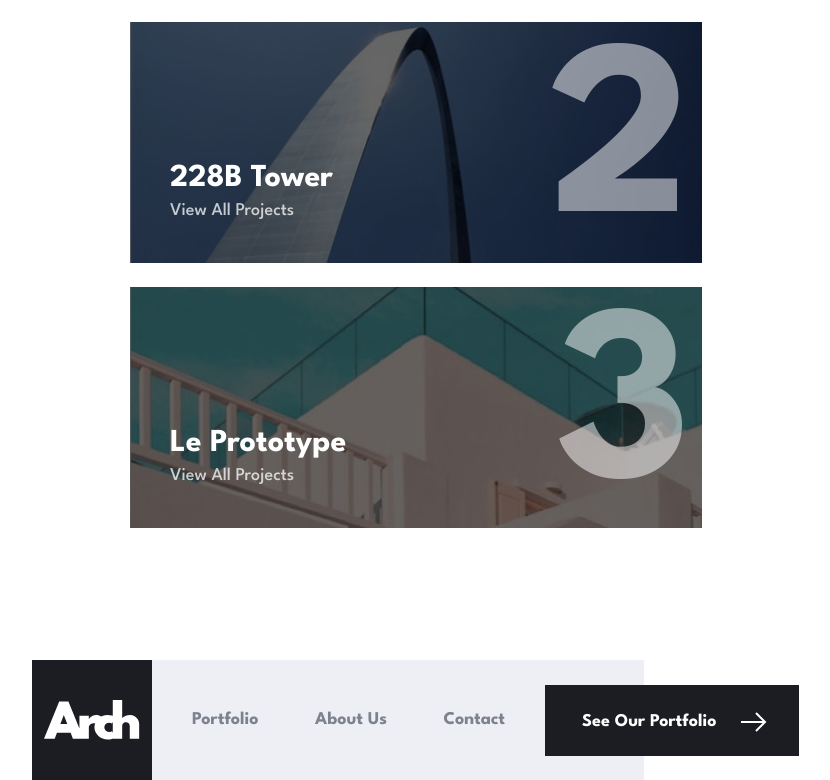
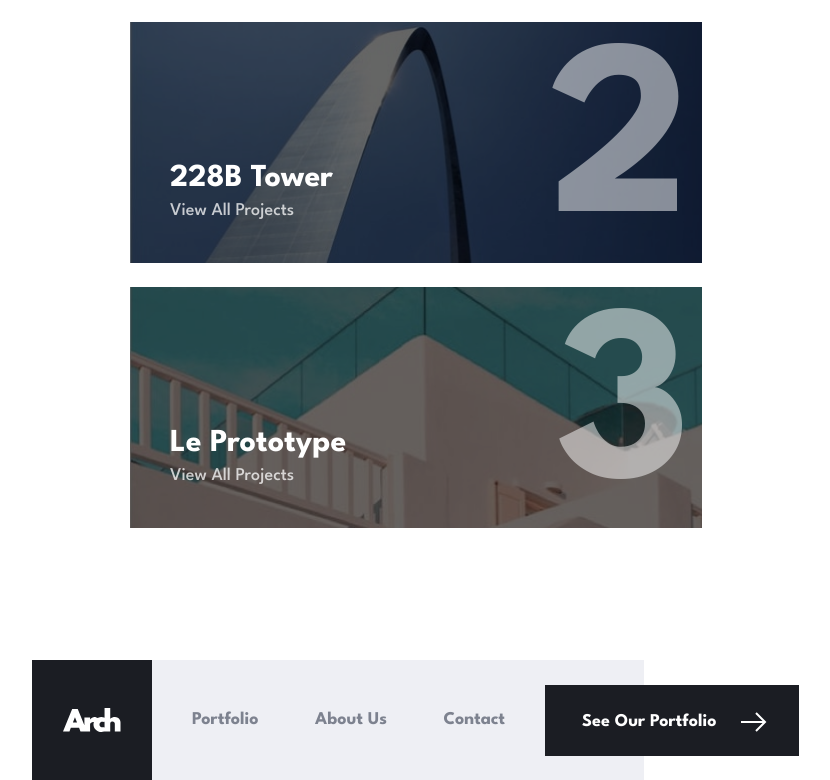
Before and after one commit to lleonardus/arch-studio, a React (Vite) app: page / in a window 1280 px wide. Shown: the part 3156-3936 px from the top of the page, without its empty margins (224-1054 px from the left). Built offline with nearby package versions, Linux system fonts and the light colour scheme.

Commit message:
adjusting footer logo size

```diff
--- a/src/ui/Footer.jsx
+++ b/src/ui/Footer.jsx
@@ -8,14 +8,16 @@ export function Footer() {
           to="/"
           className="grid h-[120px] w-[120px] place-items-center bg-gray-900 desktop:h-[200px] desktop:w-[200px]"
         >
-          <div to="/" className="h-10 w-[97px] tablet:h-10 tablet:w-24">
-            <svg viewBox="0 0 97 40" xmlns="http://www.w3.org/2000/svg">
-              <path
-                fill="#FFF"
-                d="M10.822 39.27l2.26-6.256h13.836l2.26 6.255H40L24.658 1.6h-9.316L0 39.268h10.822zM23.493 24.2h-6.986L20 15.252l3.493 8.95zm21.804 15.07V27.807c0-.776.22-1.499.662-2.169a5.14 5.14 0 011.746-1.632A4.51 4.51 0 0150 23.379c.64 0 1.343.13 2.112.388.769.259 1.434.601 1.998 1.028l3.972-7.991c-.654-.487-1.484-.883-2.488-1.188-1.005-.304-1.956-.456-2.854-.456-1.385 0-2.729.354-4.03 1.061-1.301.708-2.44 1.694-3.413 2.957V15.89h-9.498v23.38h9.498zm18.995.73c1.507 0 2.942-.21 4.304-.628 1.362-.418 2.439-.91 3.23-1.472l-3.105-6.393c-.289.198-.688.377-1.198.536-.51.16-1.07.24-1.678.24-.99 0-1.85-.217-2.58-.65a4.449 4.449 0 01-1.678-1.724 4.806 4.806 0 01-.582-2.33c0-.669.163-1.369.49-2.1.328-.73.845-1.347 1.553-1.849s1.625-.753 2.751-.753c1.187 0 2.161.258 2.922.776l3.105-6.393c-.76-.578-1.841-1.073-3.242-1.484a15.324 15.324 0 00-4.337-.616c-1.903 0-3.665.346-5.286 1.039-1.62.692-3.029 1.628-4.224 2.808a13.053 13.053 0 00-2.785 3.995 11.177 11.177 0 00-.993 4.6c0 1.69.354 3.285 1.062 4.784.707 1.5 1.678 2.82 2.91 3.961a13.79 13.79 0 004.258 2.683c1.606.647 3.307.97 5.103.97zm14.703-.73V26.392c0-.792.16-1.477.48-2.055a3.374 3.374 0 011.347-1.347c.578-.32 1.248-.48 2.01-.48 1.156 0 2.084.354 2.784 1.062.7.708 1.05 1.648 1.05 2.82v12.876h9.498V24.338c0-1.75-.41-3.314-1.232-4.692a9.088 9.088 0 00-3.345-3.276c-1.408-.807-3.003-1.21-4.783-1.21-1.4 0-2.782.255-4.144.765a12.064 12.064 0 00-3.665 2.157V0h-9.497v39.27h9.497z"
-              />
-            </svg>
-          </div>
+          <svg
+            className="h-6 w-[58px] desktop:h-10 desktop:w-[97px]"
+            viewBox="0 0 97 40"
+            xmlns="http://www.w3.org/2000/svg"
+          >
+            <path
+              fill="#FFF"
+              d="M10.822 39.27l2.26-6.256h13.836l2.26 6.255H40L24.658 1.6h-9.316L0 39.268h10.822zM23.493 24.2h-6.986L20 15.252l3.493 8.95zm21.804 15.07V27.807c0-.776.22-1.499.662-2.169a5.14 5.14 0 011.746-1.632A4.51 4.51 0 0150 23.379c.64 0 1.343.13 2.112.388.769.259 1.434.601 1.998 1.028l3.972-7.991c-.654-.487-1.484-.883-2.488-1.188-1.005-.304-1.956-.456-2.854-.456-1.385 0-2.729.354-4.03 1.061-1.301.708-2.44 1.694-3.413 2.957V15.89h-9.498v23.38h9.498zm18.995.73c1.507 0 2.942-.21 4.304-.628 1.362-.418 2.439-.91 3.23-1.472l-3.105-6.393c-.289.198-.688.377-1.198.536-.51.16-1.07.24-1.678.24-.99 0-1.85-.217-2.58-.65a4.449 4.449 0 01-1.678-1.724 4.806 4.806 0 01-.582-2.33c0-.669.163-1.369.49-2.1.328-.73.845-1.347 1.553-1.849s1.625-.753 2.751-.753c1.187 0 2.161.258 2.922.776l3.105-6.393c-.76-.578-1.841-1.073-3.242-1.484a15.324 15.324 0 00-4.337-.616c-1.903 0-3.665.346-5.286 1.039-1.62.692-3.029 1.628-4.224 2.808a13.053 13.053 0 00-2.785 3.995 11.177 11.177 0 00-.993 4.6c0 1.69.354 3.285 1.062 4.784.707 1.5 1.678 2.82 2.91 3.961a13.79 13.79 0 004.258 2.683c1.606.647 3.307.97 5.103.97zm14.703-.73V26.392c0-.792.16-1.477.48-2.055a3.374 3.374 0 011.347-1.347c.578-.32 1.248-.48 2.01-.48 1.156 0 2.084.354 2.784 1.062.7.708 1.05 1.648 1.05 2.82v12.876h9.498V24.338c0-1.75-.41-3.314-1.232-4.692a9.088 9.088 0 00-3.345-3.276c-1.408-.807-3.003-1.21-4.783-1.21-1.4 0-2.782.255-4.144.765a12.064 12.064 0 00-3.665 2.157V0h-9.497v39.27h9.497z"
+            />
+          </svg>
         </Link>
         <nav>
           <ul className="flex flex-col items-center gap-8 text-base font-bold text-gray-600 tablet:w-[313px] tablet:flex-row tablet:justify-between tablet:gap-0">
```
